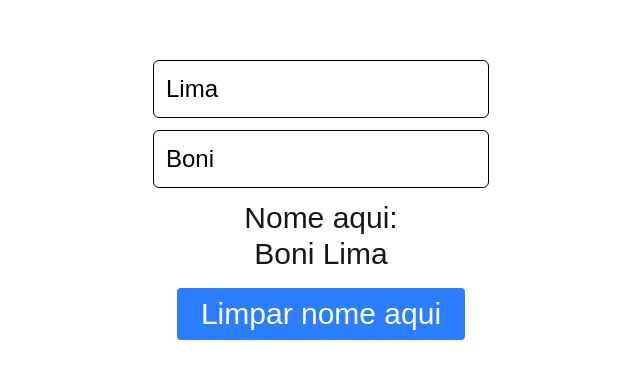
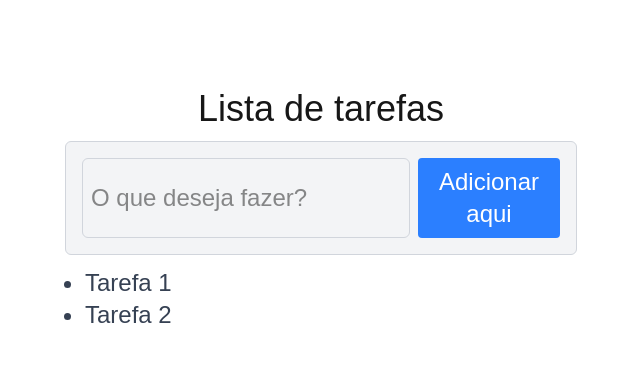
Before and after one commit to joaodlouro/learning-react, a Next.js app in the folder react-projeto/: page / in a window 1280 px wide. Shown: the part 200-578 px from the top of the page, without its empty margins (319-959 px from the left). Built offline with nearby package versions, Linux system fonts and the light colour scheme.

Commit message:
lista inicio

```diff
--- a/react-projeto/src/app/page.tsx
+++ b/react-projeto/src/app/page.tsx
@@ -1,49 +1,31 @@
 "use client";
+
 import { useState } from "react";
-import { Person } from "@/types/Person";
 import "./globals.css";
-//doideira Perdrinho123 lima lol
+
 const Page = () => {
-  const [fullName, setFullName] = useState<Person>({
-    name: "Boni",
-    lastName: "Lima",
-  });
-
-  const handleClearButton = () => {
-    setFullName({ ...fullName, name: "" });
-  };
+  const [list, setList] = useState([]);
 
   return (
-    <div className="w-screen h-screen flex flex-col justify-center items-center text-3xl">
-      <input
-        type="text"
-        placeholder="Sobrenome"
-        className="border border-black p-3 text-2xl text-black rounded-md mb-3"
-        value={fullName.lastName}
-        onChange={(e) =>
-          setFullName({ ...fullName, lastName: e.target.value })
-        }
-      />
+    <div className="w-screen h-screen flex items-center justify-center">
+      <div className="flex flex-col items-center text-2xl w-full">
+        <h1 className="text-4xl mt-5">Lista de tarefas</h1>
+        <div className="flex w-full max-w-lg my-3 p-4 rounded-md bg-gray-100 border border-gray-300">
+          <input
+            type="text"
+            placeholder="O que deseja fazer?"
+            className="flex-1 p-2 border border-gray-300 rounded-md"
+          />
+          <button className="ml-2 px-4 py-2 bg-blue-500 text-white rounded hover:bg-blue-600 transition-colors">
+            Adicionar aqui
+          </button>
+        </div>
 
-      <input
-        type="text"
-        placeholder="Nome"
-        className="border border-black p-3 text-2xl text-black rounded-md mb-3"
-        value={fullName.name}
-        onChange={(e) => setFullName({ ...fullName, name: e.target.value })}
-        />
-
-      <p>Nome aqui:</p>
-      <p>
-        {fullName.name} {fullName.lastName}
-      </p>
-
-      <button
-        onClick={handleClearButton}
-        className="mt-4 px-6 py-2 bg-blue-500 text-white rounded hover:bg-blue-600 transition-colors"
-      > Limpar nome aqui </button>
-
-
+        <ul className="w-full max-w-lg list-disc pl-5">
+          <li className="text-gray-700">Tarefa 1</li>
+          <li className="text-gray-700">Tarefa 2</li>
+        </ul>
+      </div>
     </div>
   );
 };
```
